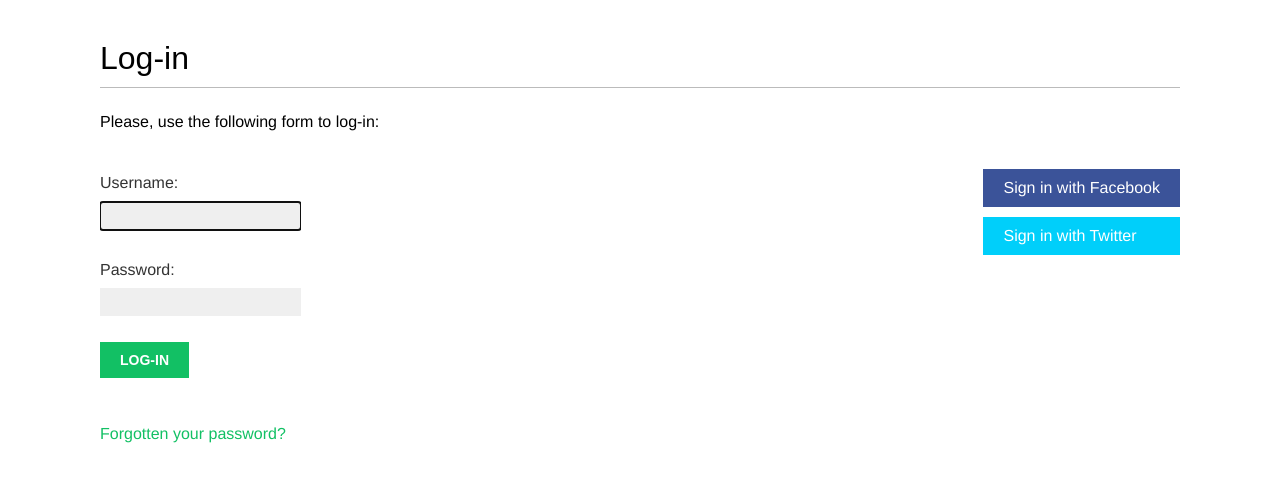
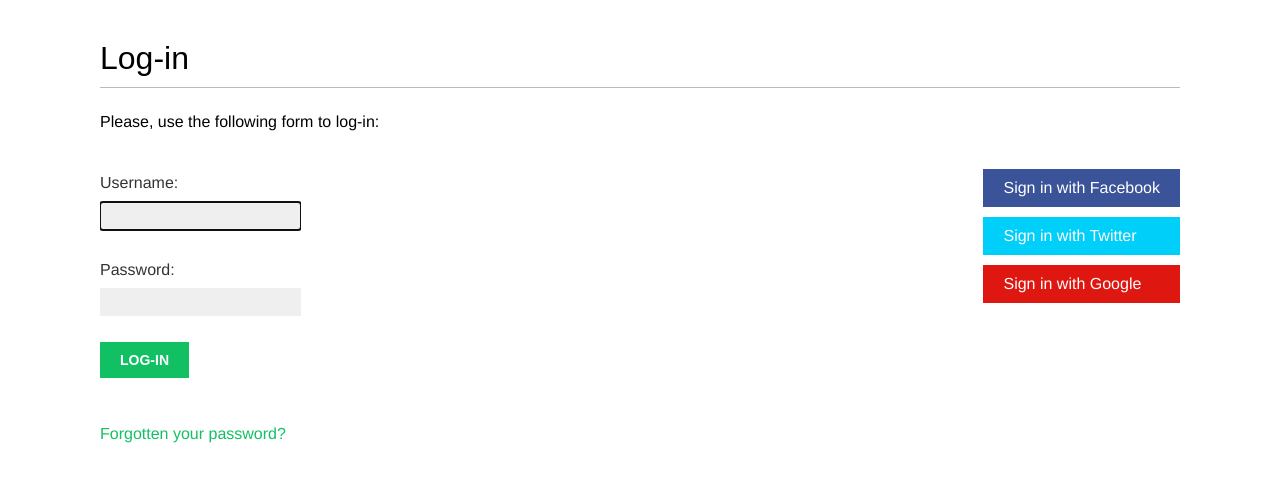
Before and after one commit to MahdiAbbasi7/Social-Website, a Django app: page /account/login/ in a window 1280 px wide. Shown: the part 47-529 px from the top of the page. Run offline with Django 5.2, Linux system fonts and the light colour scheme; some web fonts are replaced.

Commit message:
login with google

```diff
--- a/bookmarks/account/templates/registration/login.html
+++ b/bookmarks/account/templates/registration/login.html
@@ -34,6 +34,11 @@
                     Sign in with Twitter
                 </a>
             </li>
+            <li class="google">
+                <a href="{% url "social:begin" "google-oauth2" %}">
+                    Sign in with Google
+                </a>
+            </li>
         </ul>
     </div>
 {% endblock %}
```
Also changed, not shown: bookmarks/bookmarks/settings.py (+5 -2 lines).
